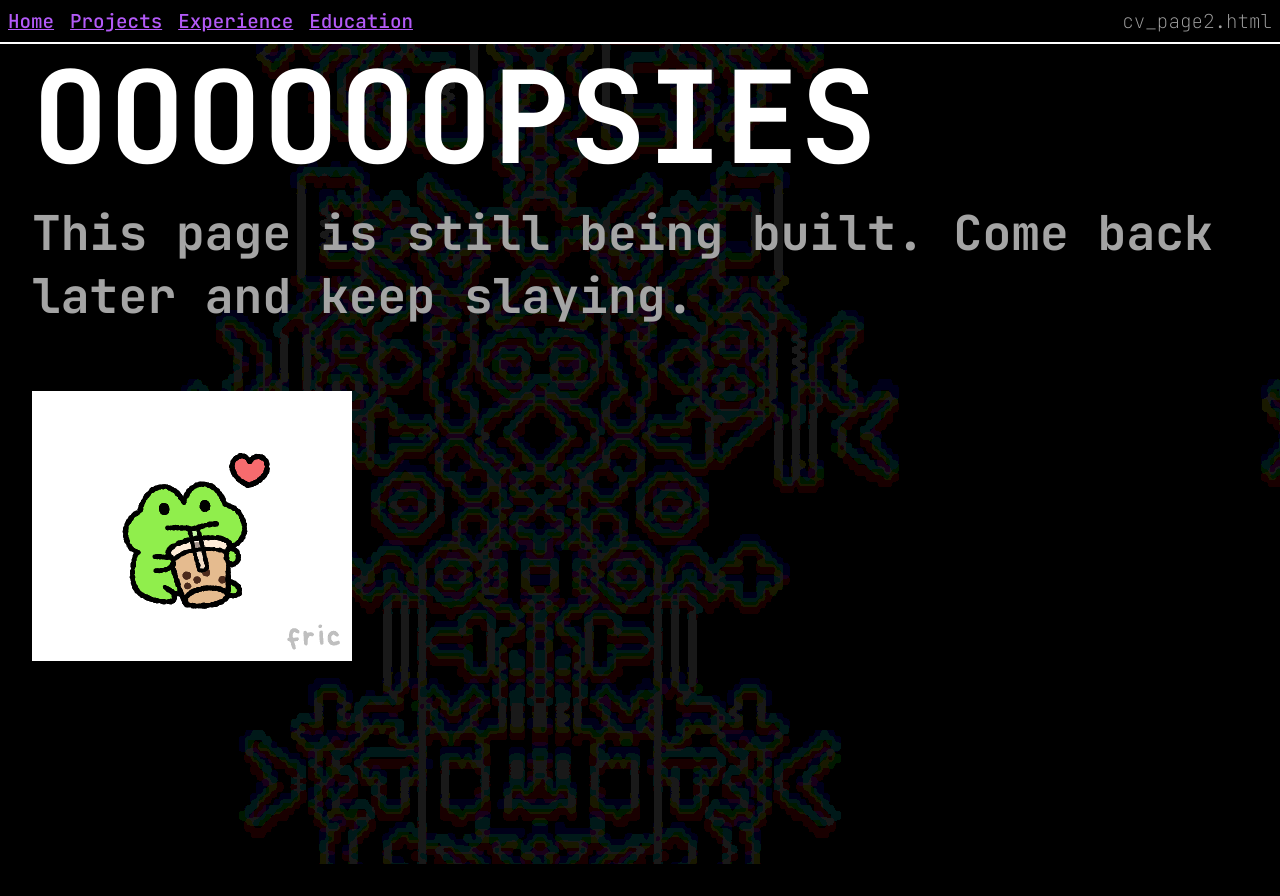
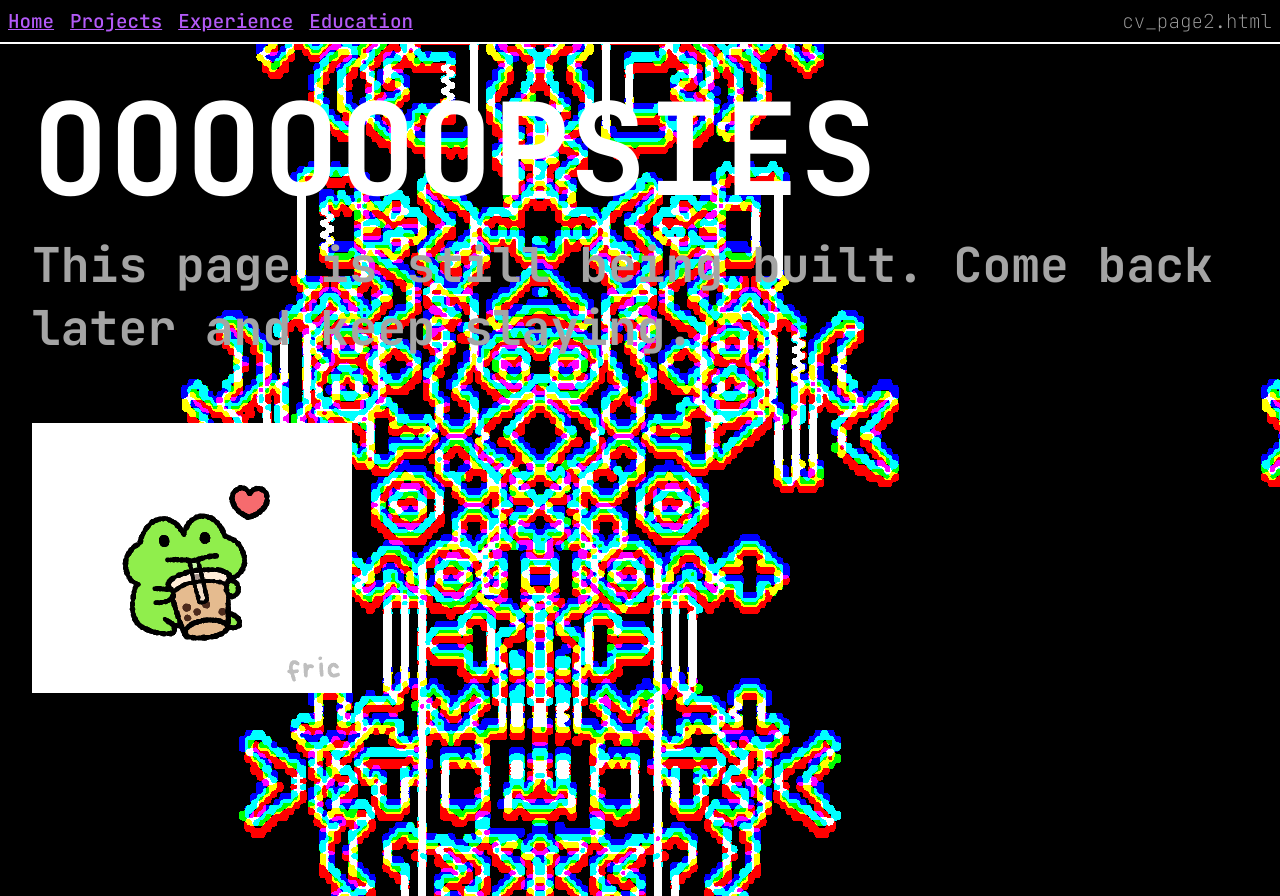
Before and after one commit to TPdkr/cv_page2, a React (Vite) app in the folder website/: page /cv_page2/projects in a window 1280 px wide. Before the commit the page ends 864 px from the top, so only its background shows below. Built offline with nearby package versions, Linux system fonts and the light colour scheme.

Commit message:
replaced a specific color with a variable

```diff
--- a/website/src/hidden_pages/building.module.css
+++ b/website/src/hidden_pages/building.module.css
@@ -7,7 +7,8 @@
 .overlay{
     height: 100vh;
     padding: var(--medium);
-    background-color: rgba(0, 0, 0, 0.9);
+    padding-top: var(--big);
+    background-color: var(--concealer);
 }
 
 .overlay h1{
--- a/website/src/mainpage/contacts.module.css
+++ b/website/src/mainpage/contacts.module.css
@@ -74,7 +74,7 @@ POP UP
     bottom: 0;
     left: 0;
     right: 0;
-    background-color: rgba(0, 0, 0, 0.9);
+    background-color: var(--concealer);
 }
 
 .popUpWindow{
```
